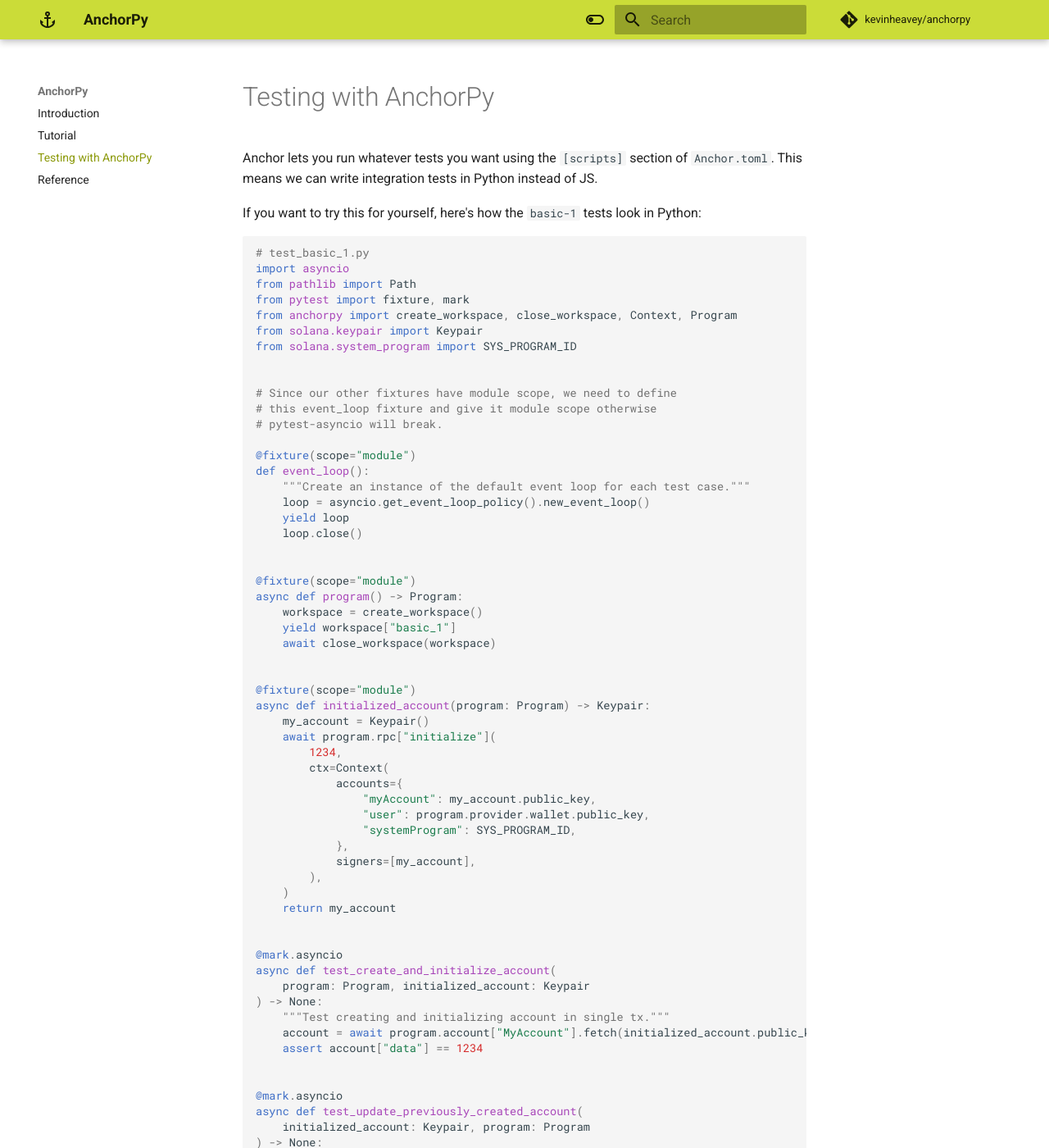
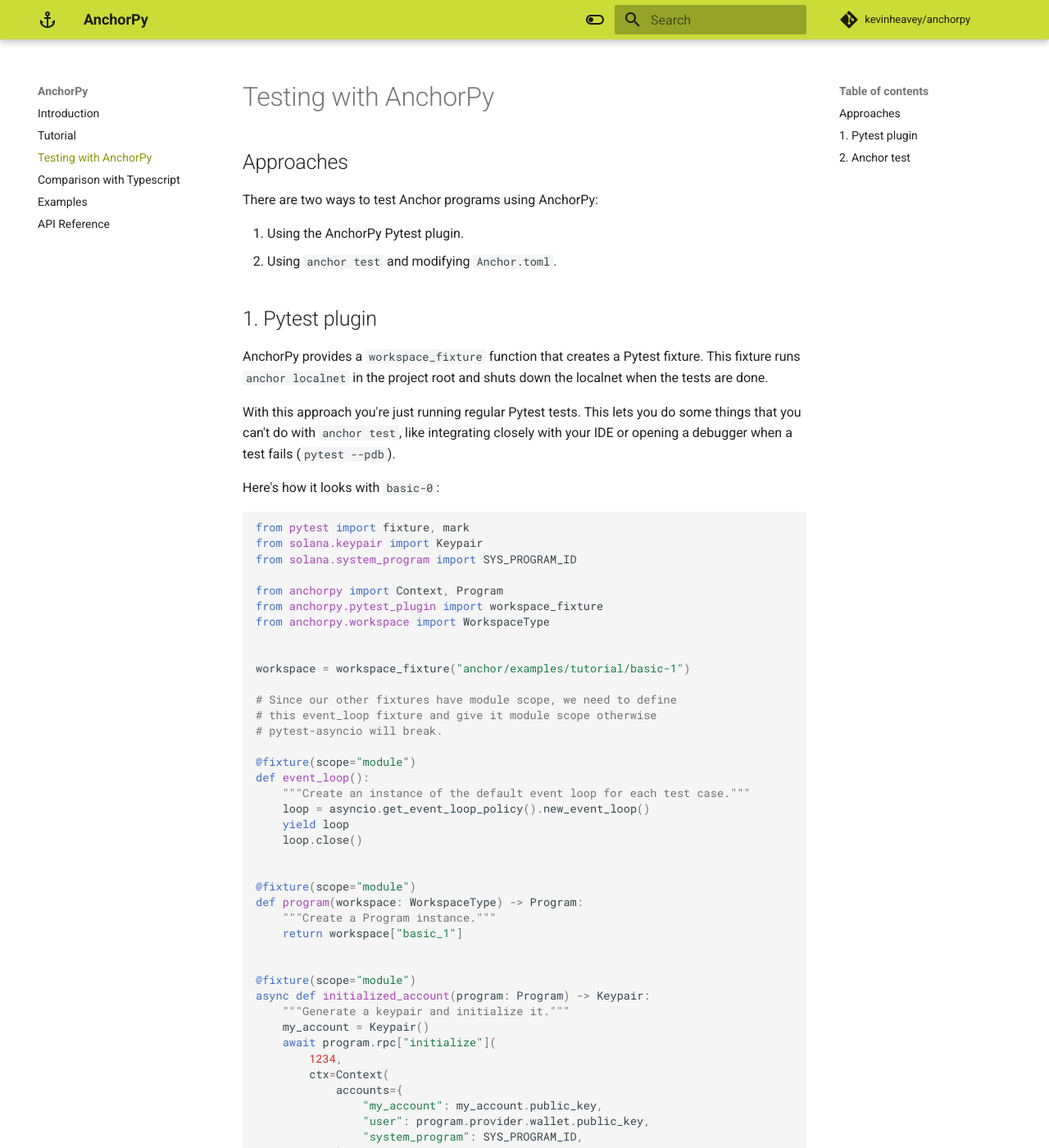
Before and after one commit to kevinheavey/anchorpy, an MkDocs documentation site: the page built from docs/testing.md, in a window 1280 px wide and 1400 px high. Shown: the whole window at 82% size. Built offline with MkDocs 1.6.1 and Material for MkDocs 9.7.7, drawn with Linux system fonts in a browser that asks for light colours; comment, search, counter and statistics services are not loaded; some of the changed text lies outside the part shown.

````diff
--- /dev/null
+++ b/docs/requirements.txt
@@ -0,0 +1 @@
+mkdocstrings==0.16.2
--- a/docs/testing.md
+++ b/docs/testing.md
@@ -1,9 +1,109 @@
 # Testing with AnchorPy
 
+## Approaches
+
+There are two ways to test Anchor programs using AnchorPy:
+
+1. Using the AnchorPy Pytest plugin.
+2. Using `anchor test` and modifying `Anchor.toml`.
+
+## 1. Pytest plugin
+
+AnchorPy provides a `workspace_fixture` function that creates a Pytest fixture.
+This fixture runs `anchor localnet` in the project root and shuts down the localnet
+when the tests are done.
+
+With this approach you're just running regular Pytest tests.
+This lets you do some things that you can't do with `anchor test`,
+like integrating closely with your IDE or opening a debugger when a test fails (`pytest --pdb`).
+
+Here's how it looks with `basic-0`:
+
+```python
+from pytest import fixture, mark
+from solana.keypair import Keypair
+from solana.system_program import SYS_PROGRAM_ID
+
+from anchorpy import Context, Program
+from anchorpy.pytest_plugin import workspace_fixture
+from anchorpy.workspace import WorkspaceType
+
+
+workspace = workspace_fixture("anchor/examples/tutorial/basic-1")
+
+# Since our other fixtures have module scope, we need to define
+# this event_loop fixture and give it module scope otherwise
+# pytest-asyncio will break.
+
+@fixture(scope="module")
+def event_loop():
+    """Create an instance of the default event loop for each test case."""
+    loop = asyncio.get_event_loop_policy().new_event_loop()
+    yield loop
+    loop.close()
+
+
+@fixture(scope="module")
+def program(workspace: WorkspaceType) -> Program:
+    """Create a Program instance."""
+    return workspace["basic_1"]
+
+
+@fixture(scope="module")
+async def initialized_account(program: Program) -> Keypair:
+    """Generate a keypair and initialize it."""
+    my_account = Keypair()
+    await program.rpc["initialize"](
+        1234,
+        ctx=Context(
+            accounts={
+                "my_account": my_account.public_key,
+                "user": program.provider.wallet.public_key,
+                "system_program": SYS_PROGRAM_ID,
+            },
+            signers=[my_account],
+        ),
+    )
+    return my_account
+
+
+@mark.asyncio
+async def test_create_and_initialize_account(
+    program: Program,
+    initialized_account: Keypair,
+) -> None:
+    """Test creating and initializing account in single tx."""
+    account = await program.account["MyAccount"].fetch(initialized_account.public_key)
+    assert account.data == 1234
+
+
+@mark.asyncio
+async def test_update_previously_created_account(
+    initialized_account: Keypair,
+    program: Program,
+) -> None:
+    """Test updating a previously created account."""
+    await program.rpc["update"](
+        4321,
+        ctx=Context(accounts={"my_account": initialized_account.public_key}),
+    )
+    account = await program.account["MyAccount"].fetch(initialized_account.public_key)
+    assert account.data == 4321
+
+```
+
+You can just run these tests with `pytest` (or have your IDE run them).
+!!! note
+    There is also a lower-level `localnet_fixture` function that sets up a localnet for a
+    particular project but doesn't return a workspace.
+
+## 2. Anchor test
+
+
 Anchor lets you run whatever tests you want using the `[scripts]` section of `Anchor.toml`.
-This means we can write integration tests in Python instead of JS.
+This means we can call Pytest inside .
 
-If you want to try this for yourself, here's how the `basic-1` tests look in Python:
+Here's how the `basic-1` tests look using `anchor test` and Pytest (but not the ):
 
 ```python
 # test_basic_1.py
@@ -41,9 +141,9 @@ async def initialized_account(program: Program) -> Keypair:
         1234,
         ctx=Context(
             accounts={
-                "myAccount": my_account.public_key,
+                "my_account": my_account.public_key,
                 "user": program.provider.wallet.public_key,
-                "systemProgram": SYS_PROGRAM_ID,
+                "system_program": SYS_PROGRAM_ID,
             },
             signers=[my_account],
         ),
@@ -57,7 +157,7 @@ async def test_create_and_initialize_account(
 ) -> None:
     """Test creating and initializing account in single tx."""
     account = await program.account["MyAccount"].fetch(initialized_account.public_key)
-    assert account["data"] == 1234
+    assert account.data == 1234
 
 
 @mark.asyncio
@@ -69,7 +169,7 @@ async def test_update_previously_created_account(
         4321, ctx=Context(accounts={"myAccount": initialized_account.public_key})
     )
     account = await program.account["MyAccount"].fetch(initialized_account.public_key)
-    assert account["data"] == 4321
+    assert account.data == 4321
 
 ```
 
--- a/mkdocs.yml
+++ b/mkdocs.yml
@@ -42,6 +42,8 @@ nav:
   - index.md
   - tutorial.md
   - testing.md
-  - reference.md
+  - comparison_with_anchor_ts.md
+  - examples.md
+  - api_reference.md
 extra_css:
   - css/mkdocstrings.css
--- a/src/anchorpy/__init__.py
+++ b/src/anchorpy/__init__.py
@@ -14,7 +14,7 @@ from anchorpy.program.context import Context
 from anchorpy.program.namespace.account import AccountClient, ProgramAccount
 from anchorpy.program.event import EventParser
 from anchorpy.program.namespace.simulate import SimulateResponse
-from anchorpy.pytest_plugin import localnet_fixture
+from anchorpy.pytest_plugin import localnet_fixture, workspace_fixture
 from anchorpy import error, utils
 
 __all__ = [
````
Also changed, not shown: CHANGELOG.md (+18 -0 lines), docs/api_reference.md (renamed from docs/reference.md, +1 -2 lines), docs/comparison_with_anchor_ts.md (added, +34 -0 lines), docs/examples.md (added, +85 -0 lines), docs/index.md (+1 -1 lines), docs/tutorial.md (+82 -14 lines), 9 other files.
